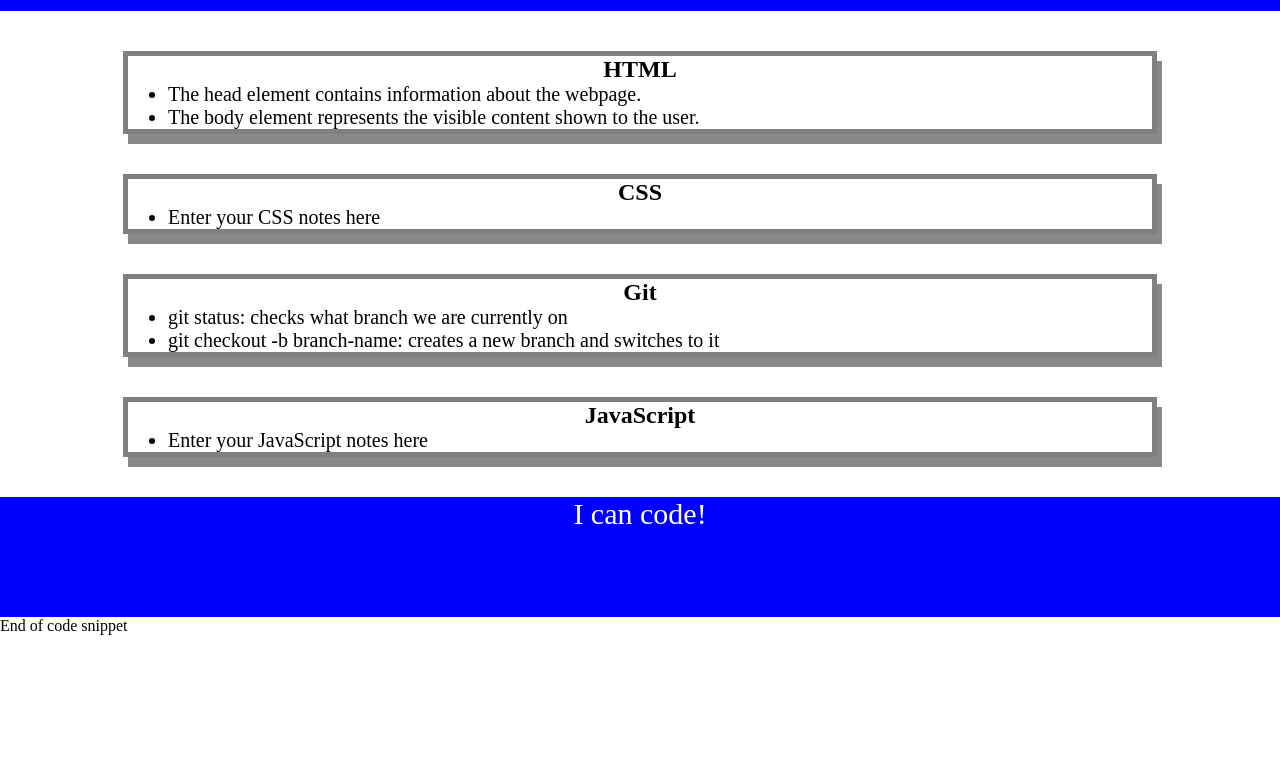
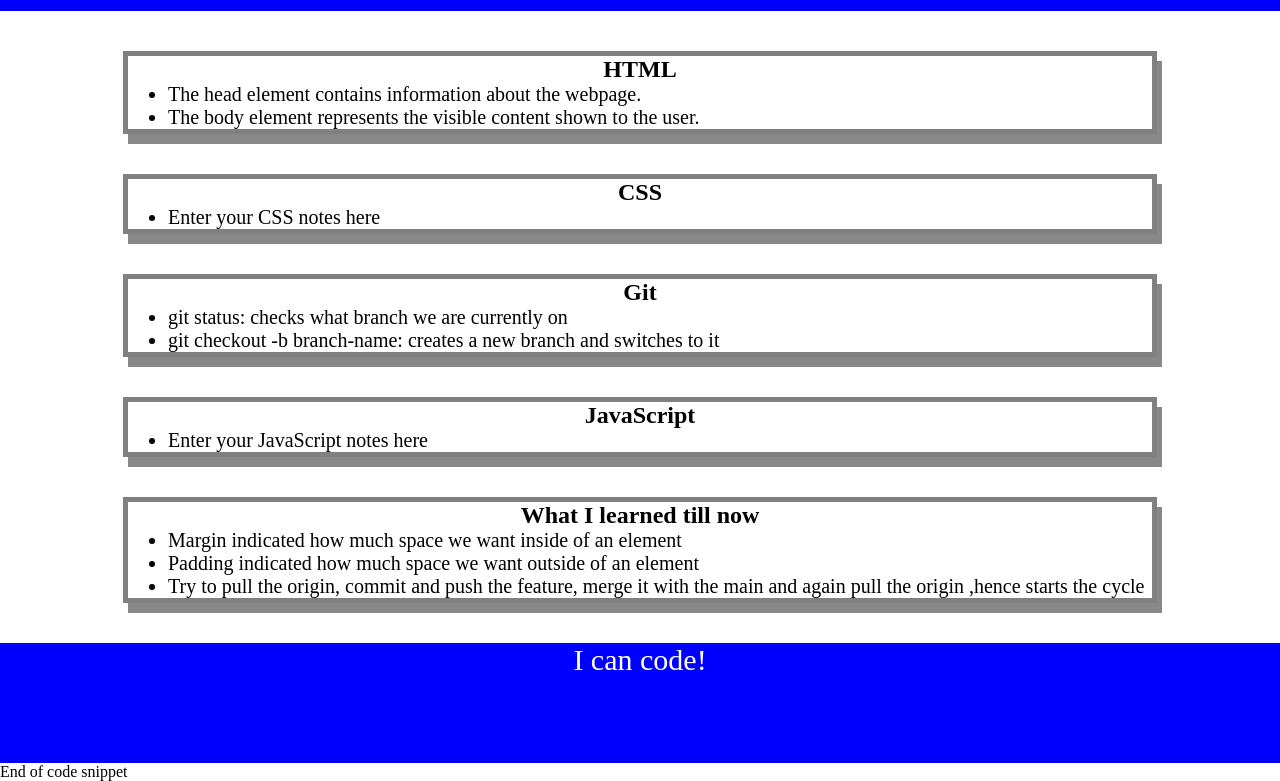
Before and after one commit to autsav/prework-study-guide, a plain HTML site: page index.html in a window 1280 px wide. Shown: the part 109-890 px from the top of the page. Before the commit the page ends 800 px from the top, so only its background shows below. Drawn offline with Linux system fonts and the light colour scheme.

Commit message:
adding what I learned Section

```diff
--- a/index.html
+++ b/index.html
@@ -44,6 +44,18 @@
           <li>Enter your JavaScript notes here</li>
         </ul>
       </section>
+      <section class="card" id="what-i-learned-section">
+        <h2>What I learned till now</h2>
+        <ul>
+          <li>Margin indicated how much space we want inside of an element</li>
+          <li>Padding indicated how much space we want outside of an element</li>
+          <li>Try to pull the origin, commit and push the feature, merge it with the main and again pull the origin ,hence starts the cycle</li>
+
+
+        </ul>
+
+      </section>
+
     </main>
 
     <footer>
```
